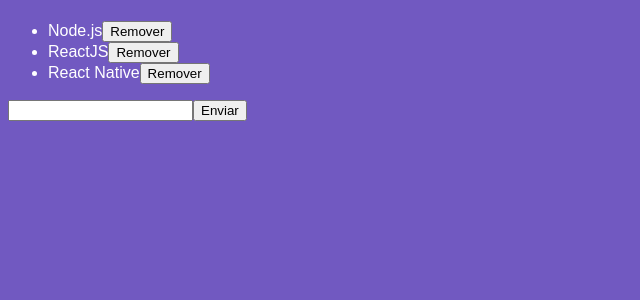
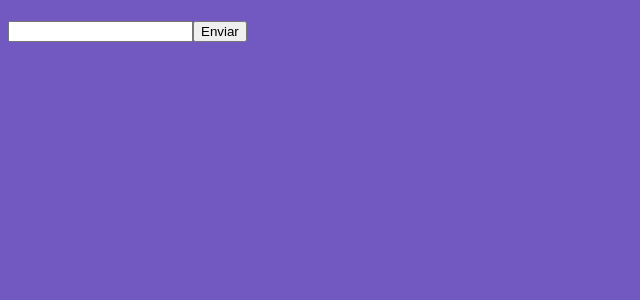
Before and after one commit to SammuelGR/modulo04, a React app: page / in a window 1280 px wide. Shown: the top 300 px of the page, without its empty margins (0-640 px from the left). Built offline with nearby package versions, Linux system fonts and the light colour scheme; the HTML template or start-up script is replaced by a standard one.

Commit message:
using components life cycle

```diff
--- a/src/components/TechList.js
+++ b/src/components/TechList.js
@@ -5,12 +5,22 @@
 class TechList extends Component {
   state = {
     newTech: '',
-    techs: [
-      'Node.js',
-      'ReactJS',
-      'React Native'
-    ],
+    techs: [],
   };
+
+  componentDidMount() {
+    const techs = localStorage.getItem('techs');
+
+    if (techs) {
+      this.setState({ techs: JSON.parse(techs) });
+    }
+  }
+
+  componentDidUpdate(_, prevState) {
+    if (prevState !== this.state.techs) {
+      localStorage.setItem('techs', JSON.stringify(this.state.techs));
+    }
+  }
 
   handleInputChange = e => {
     this.setState({ newTech: e.target.value });
```
